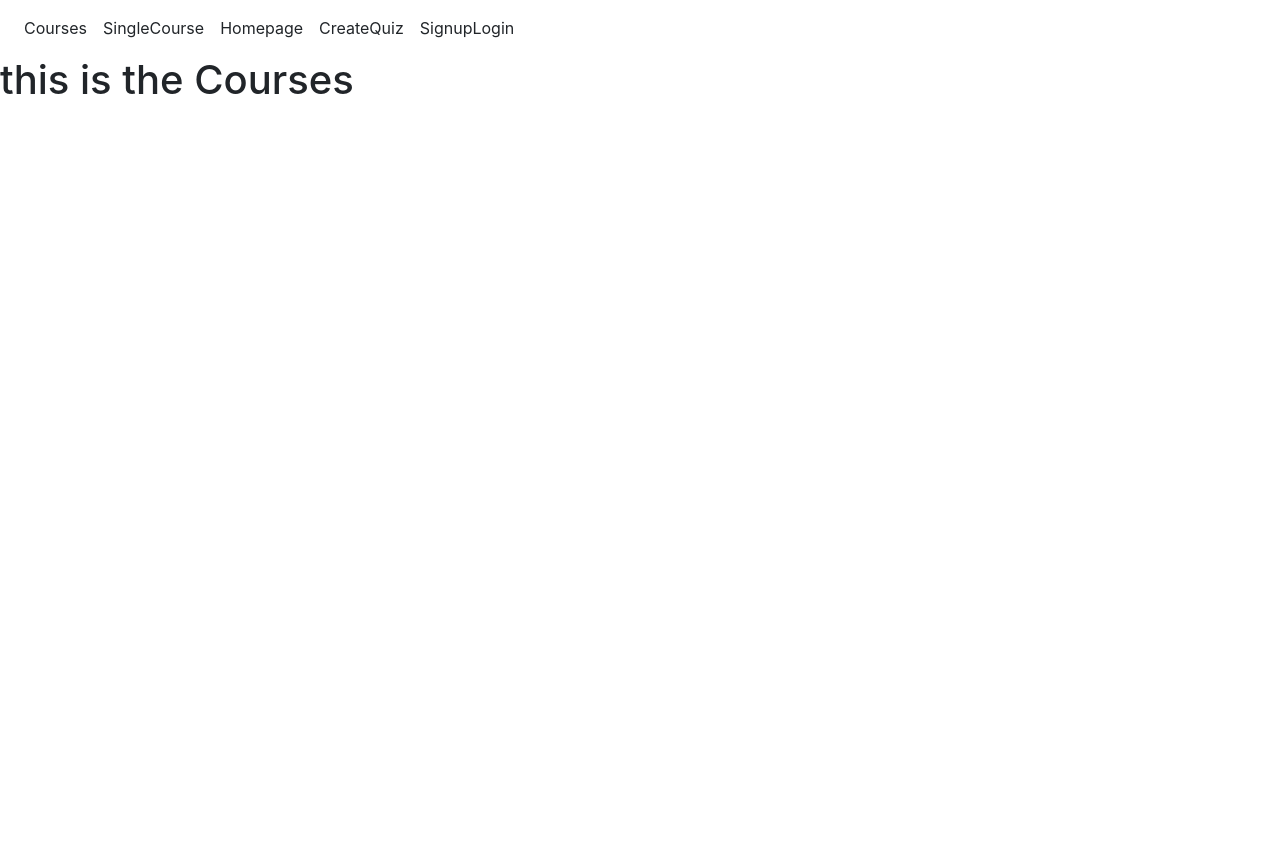
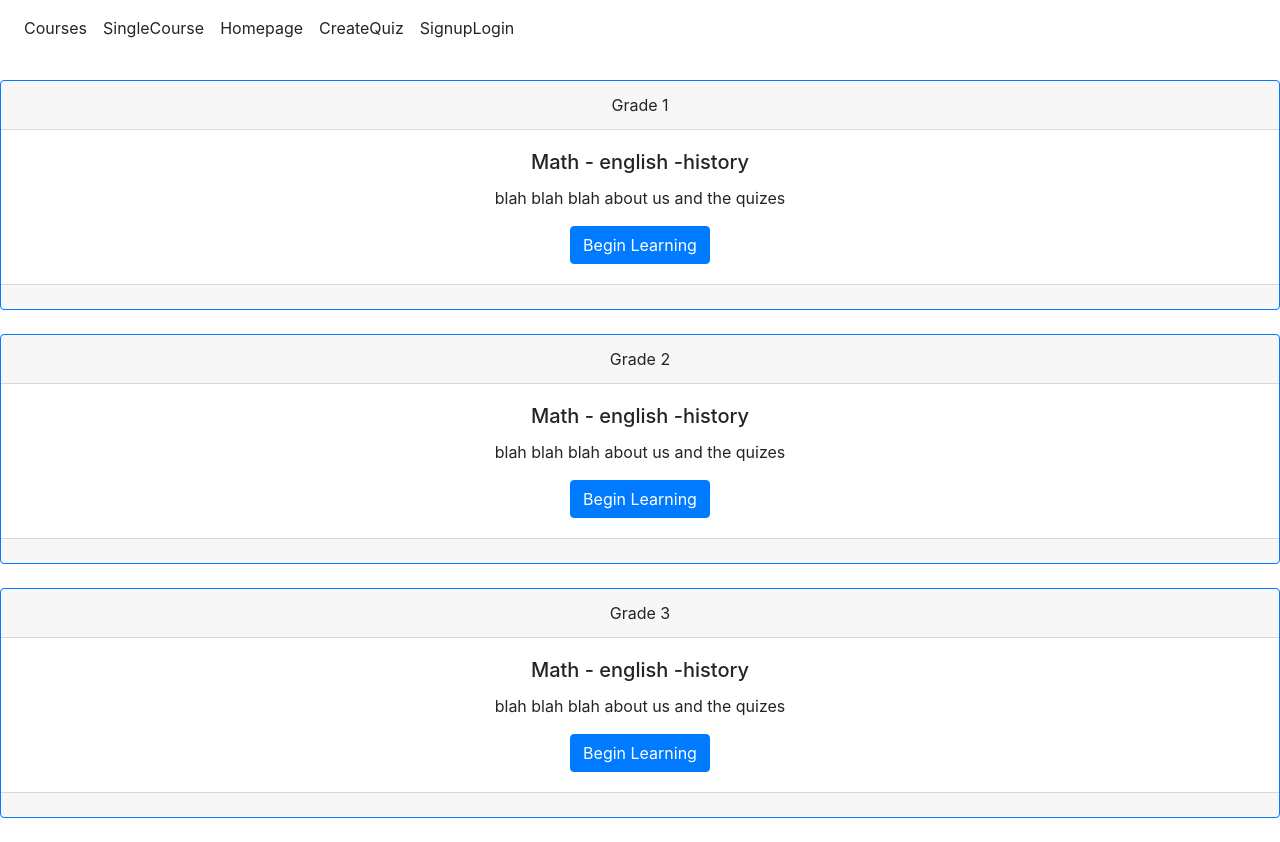
Before and after one commit to connorbottone/StudyHelper, a React (Create React App) app in the folder my-app/: page / in a window 1280 px wide. Both pictures are taken after a click on the element "Courses". Before the commit the page ends 800 px from the top, so only its background shows below. Built offline with nearby package versions, Linux system fonts and the light colour scheme.

Commit message:
created 3 cards withiing the course feild that will redirect to the courses page that will filter wich button u clicked and load those quiz, logic for loadingf grade clicked not made

```diff
--- a/my-app/src/App.js
+++ b/my-app/src/App.js
@@ -9,7 +9,7 @@ function App() {
     <Header currentPage={currentPage} setCurrentPage={setCurrentPage} isLoggedIn={isLoggedIn} setIsLoggedIn={setIsLoggedIn}/>
     <div >{currentPage === "Homepage" && <Homepage setCurrentPage={setCurrentPage} isLoggedIn={isLoggedIn} setIsLoggedIn={setIsLoggedIn}/>}
   {currentPage === "SignupLogin" && <SignupLogin />}
-  {currentPage === "Courses" && <Courses />}
+  {currentPage === "Courses" && <Courses currentPage={currentPage} setCurrentPage={setCurrentPage} isLoggedIn={isLoggedIn} setIsLoggedIn={setIsLoggedIn}/>}
   {currentPage === "SingleCourse" && <SingleCourse/>}
   {currentPage === "CreateQuiz" && <CreateQuiz/>}
   </div>
--- a/my-app/src/components/Courses.js
+++ b/my-app/src/components/Courses.js
@@ -1,8 +1,46 @@
-const Courses = () => {
-  return (
-    <div>
-      <h1>this is the Courses</h1>
+const Courses = ({currentPage, setCurrentPage,isLoggedIn,setIsLoggedIn}) => {
+  const handleButtonClick = (page) => {
+    if (isLoggedIn) {
+        setCurrentPage(page);
+    } else {
+        setCurrentPage("SignupLogin");
+    }
+};
+
+  return (<div>
+    <div class="card text-center  border border-primary mt-4">
+    <div class="card-header">
+        Grade 1
     </div>
+    <div class="card-body">
+        <h5 class="card-title">Math - english -history</h5>
+        <p class="card-text">blah blah blah about us and the quizes</p>
+        <button onClick={() => handleButtonClick('SingleCourse')} class="btn btn-primary">Begin Learning</button>
+    </div>
+    <div class="card-footer text-muted"></div>
+</div>
+<div class="card text-center  border border-primary mt-4">
+    <div class="card-header">
+        Grade 2
+    </div>
+    <div class="card-body">
+        <h5 class="card-title">Math - english -history</h5>
+        <p class="card-text">blah blah blah about us and the quizes</p>
+        <button onClick={() => handleButtonClick('SingleCourse')} class="btn btn-primary">Begin Learning</button>
+    </div>
+    <div class="card-footer text-muted"></div>
+</div>
+<div class="card text-center  border border-primary mt-4">
+    <div class="card-header">
+        Grade 3
+    </div>
+    <div class="card-body">
+        <h5 class="card-title">Math - english -history</h5>
+        <p class="card-text">blah blah blah about us and the quizes</p>
+        <button onClick={() => handleButtonClick('SingleCourse')} class="btn btn-primary">Begin Learning</button>
+    </div>
+    <div class="card-footer text-muted"></div>
+</div></div>
   );
 }
 export default Courses;
```
